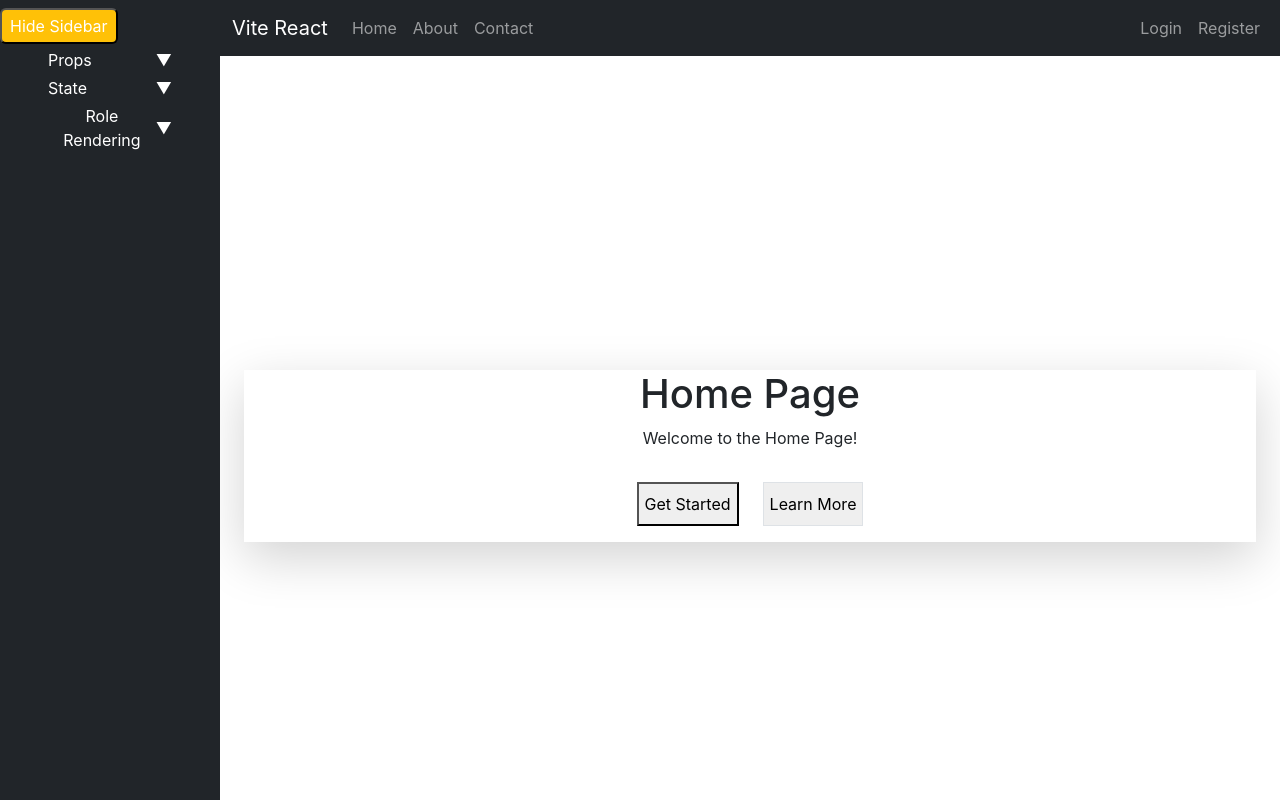
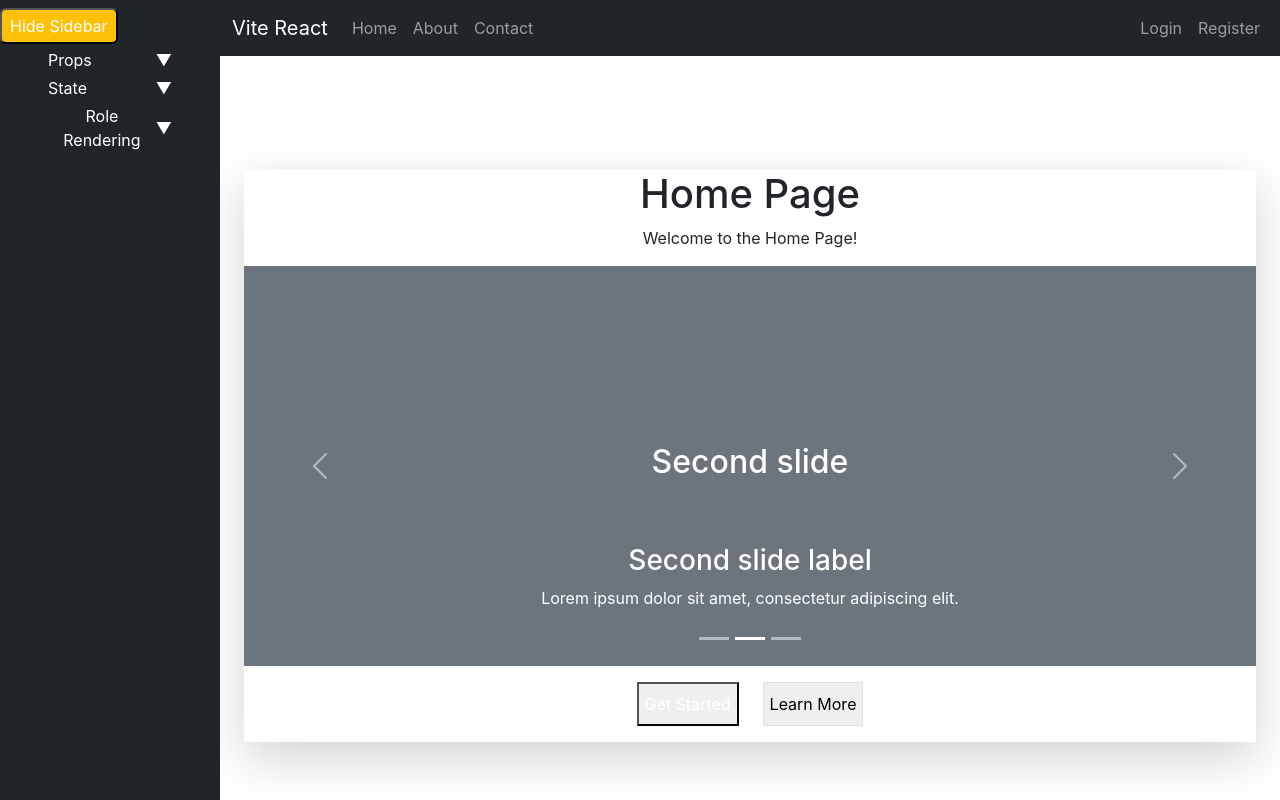
Before and after one commit to esteham/vite_react, a React (Vite) app: page / in a window 1280 px wide. Shown: the top 800 px of the page. Built offline with nearby package versions, Linux system fonts and the light colour scheme.

Commit message:
add carosuel in home file

```diff
--- a/src/App.jsx
+++ b/src/App.jsx
@@ -5,7 +5,7 @@ import "./App.css";
 import "./index.css";
 import Sidebar from "./components/sidebar";
 import HeaderNav from "./components/headerNav";
-// import TopCarouselFade from "./components/topCarousel";
+// import TopCarouselFade from "./components/exampleCarouselImage";
 import Footer from "./components/footer";
 import Home from "./components/home";
 import About from "./components/about";
@@ -47,7 +47,7 @@ function App() {
           style={{ marginLeft: isSidebarOpen ? "220px" : "0px" }}
         >
           <HeaderNav />
-          {/* <TopCarouselFade /> */}
+          {/* <ExampleCarouselImage /> */}
           <Routes>
             <Route path="/" element={<Home />} />
             <Route path="/about" element={<About />} />
--- /dev/null
+++ b/src/components/exampleCarouselImage.jsx
@@ -0,0 +1,13 @@
+// src/components/exampleCarouselImage.jsx
+import React from 'react';
+import Image from 'react-bootstrap/Image';
+
+const ExampleCarouselImage = ({ text }) => {
+  return (
+    <div className="d-block w-100 bg-secondary text-white d-flex align-items-center justify-content-center" style={{ height: '400px' }}>
+      <h2>{text}</h2>
+    </div>
+  );
+};
+
+export default ExampleCarouselImage;
--- a/src/components/home.jsx
+++ b/src/components/home.jsx
@@ -1,5 +1,37 @@
 // src/components/home.jsx
 import React from "react";
+import Carousel from 'react-bootstrap/Carousel';
+import ExampleCarouselImage from './exampleCarouselImage';
+
+function CarouselFadeExample() {
+  return (
+    <Carousel fade>
+      <Carousel.Item>
+        <ExampleCarouselImage text="First slide" />
+        <Carousel.Caption>
+          <h3>First slide label</h3>
+          <p>Nulla vitae elit libero, a pharetra augue mollis interdum.</p>
+        </Carousel.Caption>
+      </Carousel.Item>
+      <Carousel.Item>
+        <ExampleCarouselImage text="Second slide" />
+        <Carousel.Caption>
+          <h3>Second slide label</h3>
+          <p>Lorem ipsum dolor sit amet, consectetur adipiscing elit.</p>
+        </Carousel.Caption>
+      </Carousel.Item>
+      <Carousel.Item>
+        <ExampleCarouselImage text="Third slide" />
+        <Carousel.Caption>
+          <h3>Third slide label</h3>
+          <p>
+            Praesent commodo cursus magna, vel scelerisque nisl consectetur.
+          </p>
+        </Carousel.Caption>
+      </Carousel.Item>
+    </Carousel>
+  );
+}
 
 const Home = () => {
   return (
@@ -13,8 +45,10 @@ const Home = () => {
           Welcome to the Home Page!
         </p>
 
+        <CarouselFadeExample />
+
         <div className="flex flex-wrap justify-center gap-4 p-3">
-          <button className="px-6 py-2 bg-indigo-600 rounded-lg hover:bg-indigo-700 transition-colors duration-300">
+          <button className="px-6 py-2 bg-indigo-600 text-white rounded-lg hover:bg-indigo-700 transition-colors duration-300">
             Get Started
           </button>
           <button className="px-6 py-2 border border-indigo-600 text-indigo-500 rounded-lg hover:bg-indigo-50 transition-colors duration-300">
```
